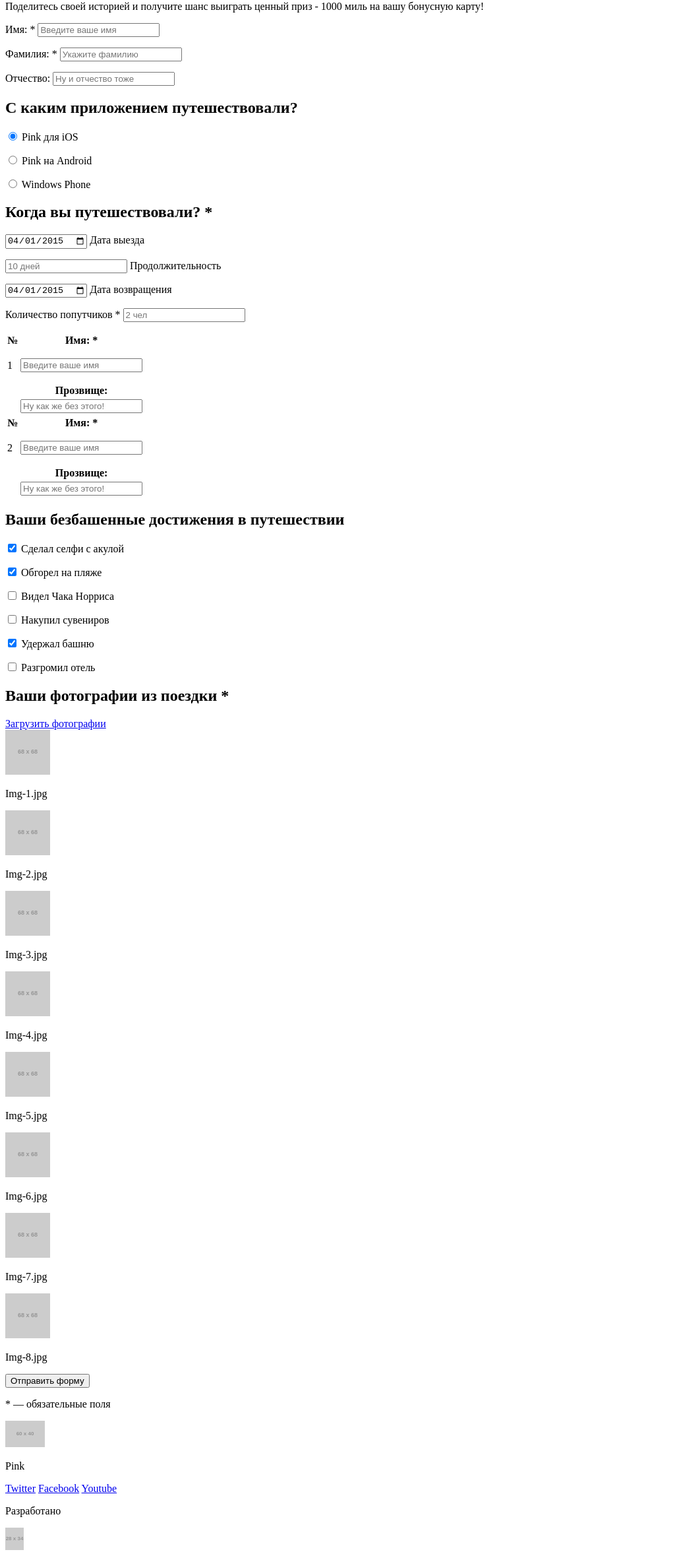
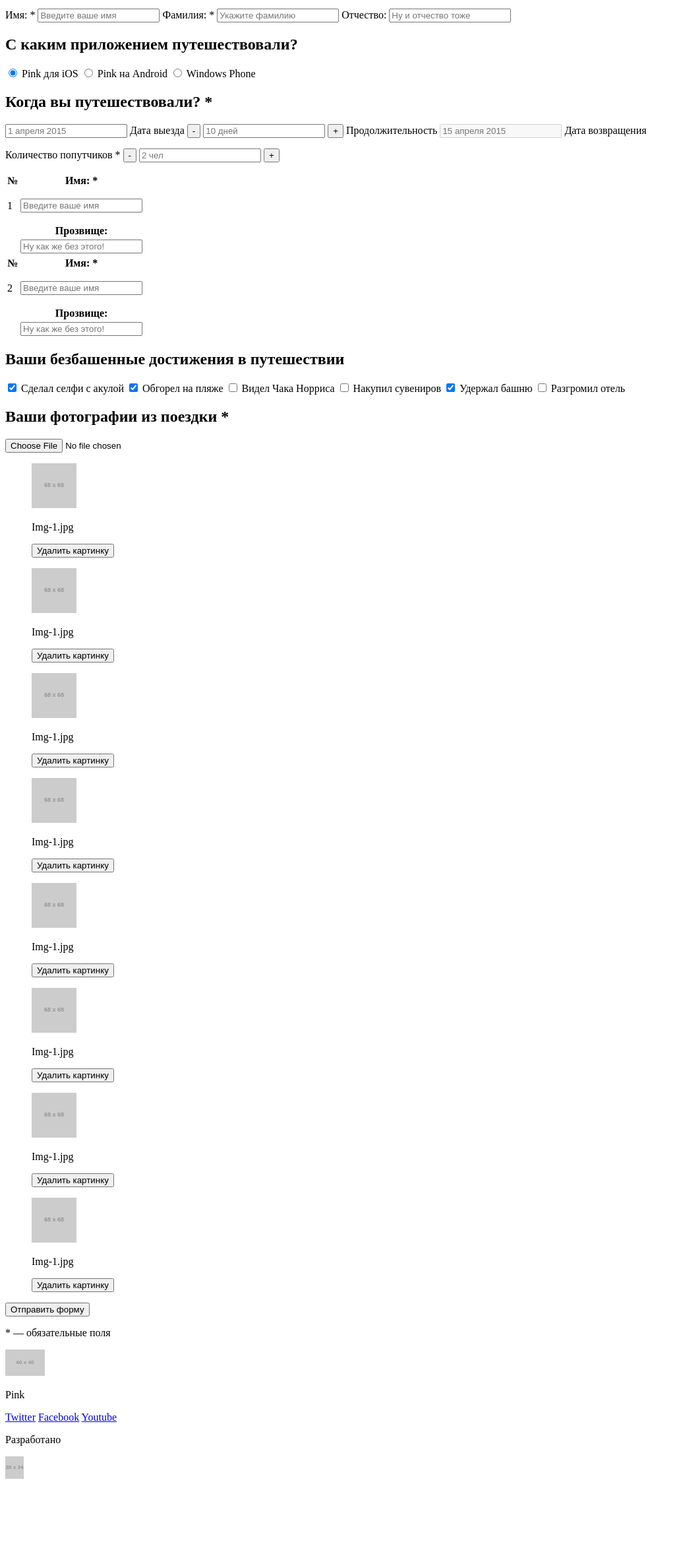
Before and after one commit to talequale/39082-pink, a website: page form.html in a window 1280 px wide. Shown: the part 218-2579 px from the top of the page at 66% size, without its empty margins (0-1036 px from the left). After the commit the page ends 2471 px from the top, so only its background shows below. Drawn offline with Linux system fonts and the light colour scheme; placeholder pictures from the web are drawn by us.

Commit message:
правки в разметке после проверки

```diff
--- a/pink-form-mobile.html
+++ b/form.html
@@ -20,52 +20,46 @@
 
 		<!-- в top-menu лежит полупрозрачный фон, который при изменении состояния меню становится непрозрачным, в контейнере абсолютно спозиционированный текстовый логотип и иконка меню с выпадающим списком -->
 		<div class="top-menu">
-			<div class="container-280">
-				<h1 class="pink-logo">Pink</h1>
+			<div class="container">
+				<div class="pink-logo"><a href="index.html">Pink</a></div>
+				<button class="menu-toggle">Меню</button>
 				<nav class="mobile-menu">
 					<ul>
-						<li><a href="index.html#information">Информация</a></li>
-						<li><a href="index.html#features">Возможности</a></li>
-						<li><a href="index.html#reviews">Отзывы</a></li>
-						<li><a href="index.html#prices">Стоимость</a></li>
+						<li><a href="index.html">Главная</a></li>
+						<li><a href="form.html" class="current">Конкурс для путешественников</a></li>
+						<li><a href="blog.html">Блог путешественников</a></li>
 					</ul>
 				</nav>
 			</div>
 		</div>
 
 
-		<h2 class="container-280 header-text page-blocks-title">Конкурс на самое безбашенное путешествие с Пинк</h2>
+		<h1 class="container header-text page-blocks-title">Конкурс на самое безбашенное путешествие с Пинк</h1>
 
 
 
 	</header>
 
 
-
+	<div class="page-form">
 		<form action="#" method="post">
 
 
 			<!-- form-name-block - белый фон -->
 			<div class="form-name-block">
 
-			<div class="container-280">
+				<div class="container">
 
 					<p class="name-block-description">Поделитесь своей историей и получите шанс выиграть ценный приз - 1000 миль на вашу бонусную карту!</p>
 
-				<p>
 					<label for="first-name" class="form-paragraph-uppercase">Имя: *</label>
 					<input type="text" id="first-name" name="first-name" placeholder="Введите ваше имя" required>
-				</p>
 
-				<p>
 					<label for="last-name" class="form-paragraph-uppercase">Фамилия: *</label>
 					<input type="text" id="last-name" name="last-name" placeholder="Укажите фамилию" required>
-				</p>
 
-				<p>
 					<label for="middle-name" class="form-paragraph-uppercase">Отчество:</label>
 					<input type="text" id="middle-name" name="middle-name" placeholder="Ну и отчество тоже">
-				</p>
 
 				</div>
 
@@ -76,24 +70,18 @@
 			<!-- form-platform-choice - серый фон -->
 			<div class="form-platform-choice">
 
-			<div class="container-280">
+				<div class="container">
 
 					<h2 class="form-paragraph-uppercase">С каким приложением путешествовали?</h2>
 
-				<p>
 					<input type="radio" id="ios" name="platform" checked>
 					<label for="ios" class="form-paragraph-lowregister">Pink для iOS</label>
-				</p>
 
-				<p>
 					<input type="radio" id="android" name="platform">
 					<label for="android" class="form-paragraph-lowregister">Pink на Android</label>
-				</p>
 
-				<p>
 					<input type="radio" id="windows" name="platform">
 					<label for="windows" class="form-paragraph-lowregister">Windows Phone</label>
-				</p>
 
 				</div>
 
@@ -104,24 +92,23 @@
 			<!-- form-date-block - белый фон -->
 			<div class="form-date-block">
 
-			<div class="container-280">
+				<div class="container">
 
 					<h2 class="form-paragraph-uppercase">Когда вы путешествовали? *</h2>
 
-				<p>
-					<input type="date" id="departure-date" name="departure-date" class="form-paragraph-lowregister" value="2015-04-01" required>
+					<input type="text" id="departure-date" name="departure-date" class="form-paragraph-lowregister" placeholder="1 апреля 2015" required>
 					<label for="departure-date" class="form-paragraph-uppercase">Дата выезда</label>
-				</p>
 
-				<p>
-					<input type="number" id="trip-length" name="trip-length" class="form-paragraph-lowregister" placeholder="10 дней" required>
+					<button class="reduce-btn">-</button>
+
+					<input type="text" id="trip-length" name="trip-length" class="form-paragraph-lowregister" placeholder="10 дней" required>
+
+					<button class="increase-btn">+</button>
+
 					<label for="trip-length" class="form-paragraph-uppercase">Продолжительность</label>
-				</p>
 
-				<p>
-					<input type="date" id="return-date" name="return-date" class="form-paragraph-lowregister" value="2015-04-01" required>
+					<input type="text" id="return-date" name="return-date" class="form-paragraph-lowregister" placeholder="15 апреля 2015" disabled>
 					<label for="return-date" class="form-paragraph-uppercase">Дата возвращения</label>
-				</p>
 
 			</div>
 
@@ -131,14 +118,20 @@
 		<!-- form-companions-block - серый фон -->
 		<div class="form-companions-block">
 
-			<div class="container-280">
+			<div class="container">
 
 				<p>
 					<label for="number-of-companions" class="form-paragraph-uppercase">Количество попутчиков *</label>
-					<input type="number" id="number-of-companions" name="number-of-companions" class="form-paragraph-lowregister" placeholder="2 чел" required>
+
+					<button class="reduce-btn">-</button>
+
+					<input type="text" id="number-of-companions" name="number-of-companions" class="form-paragraph-lowregister" placeholder="2 чел" required>
+
+					<button class="increase-btn">+</button>
+
 				</p>
 
-				<section class="companion-name">
+				<div class="companion-name">
 					<table>
 						<tr>
 							<th class="form-paragraph-uppercase">№</th>
@@ -165,9 +158,9 @@
 							</td>
 						</tr>
 					</table>
-				</section>
+				</div>
 
-				<section class="companion-name">
+				<div class="companion-name">
 					<table>
 						<tr>
 							<th class="form-paragraph-uppercase">№</th>
@@ -194,7 +187,7 @@
 							</td>
 						</tr>
 					</table>
-				</section>
+				</div>
 
 			</div>
 
@@ -203,39 +196,28 @@
 		<!-- form-achievements-block - белый фон -->
 		<div class="form-achievements-block">
 
-			<div class="container-280">
+			<div class="container">
 
 				<h2 class="form-paragraph-uppercase">Ваши безбашенные достижения в путешествии</h2>
 
-				<p>
 				<input type="checkbox" id="selfie-shark" checked>
 				<label for="selfie-shark" class="form-paragraph-lowregister">Сделал селфи с акулой</label>
-				</p>
 
-				<p>
 				<input type="checkbox" id="sunburn" checked>
 				<label for="sunburn" class="form-paragraph-lowregister">Обгорел на пляже</label>
-				</p>
 
-				<p>
 				<input type="checkbox" id="chuck-norris">
 				<label for="chuck-norris" class="form-paragraph-lowregister">Видел Чака Норриса</label>
-				</p>
 
-				<p>
 				<input type="checkbox" id="souvenirs">
 				<label for="souvenirs" class="form-paragraph-lowregister">Накупил сувениров</label>
-				</p>
 
-				<p>
 				<input type="checkbox" id="leaning-tower" checked>
 				<label for="leaning-tower" class="form-paragraph-lowregister">Удержал башню</label>
-				</p>
 
-				<p>
 				<input type="checkbox" id="ruined-hotel">
 				<label for="ruined-hotel" class="form-paragraph-lowregister">Разгромил отель</label>
-				</p>
+
 			</div>
 
 		</div>
@@ -243,53 +225,61 @@
 		<!-- form-photos-block - серый фон -->
 		<div class="form-photos-block">
 
-			<div class="container-280">
+			<div class="container">
 
 				<h2 class="form-paragraph-uppercase">Ваши фотографии из поездки *</h2>
 
-				<a href="#" class="bordered-btn">Загрузить фотографии</a>
+				<input type="file" id="upload-images-btn">
 
 				<div class="images">
 
-					<div class="close-btn">
+					<figure class="image">
 						<img src="http://placehold.it/68x68" width="68" height="68" alt="">
 						<p class="image-caption">Img-1.jpg</p>
-					</div>
+						<button class="delete-btn">Удалить картинку</button>
+					</figure>
 
-					<div class="close-btn">
+					<figure class="image">
 						<img src="http://placehold.it/68x68" width="68" height="68" alt="">
-						<p class="image-caption">Img-2.jpg</p>
-					</div>
+						<p class="image-caption">Img-1.jpg</p>
+						<button class="delete-btn">Удалить картинку</button>
+					</figure>
 
-					<div class="close-btn">
+					<figure class="image">
 						<img src="http://placehold.it/68x68" width="68" height="68" alt="">
-						<p class="image-caption">Img-3.jpg</p>
-					</div>
+						<p class="image-caption">Img-1.jpg</p>
+						<button class="delete-btn">Удалить картинку</button>
+					</figure>
 
-					<div class="close-btn">
+					<figure class="image">
 						<img src="http://placehold.it/68x68" width="68" height="68" alt="">
-						<p class="image-caption">Img-4.jpg</p>
-					</div>
+						<p class="image-caption">Img-1.jpg</p>
+						<button class="delete-btn">Удалить картинку</button>
+					</figure>
 
-					<div class="close-btn">
+					<figure class="image">
 						<img src="http://placehold.it/68x68" width="68" height="68" alt="">
-						<p class="image-caption">Img-5.jpg</p>
-					</div>
+						<p class="image-caption">Img-1.jpg</p>
+						<button class="delete-btn">Удалить картинку</button>
+					</figure>
 
-					<div class="close-btn">
+					<figure class="image">
 						<img src="http://placehold.it/68x68" width="68" height="68" alt="">
-						<p class="image-caption">Img-6.jpg</p>
-					</div>
+						<p class="image-caption">Img-1.jpg</p>
+						<button class="delete-btn">Удалить картинку</button>
+					</figure>
 
-					<div class="close-btn">
+					<figure class="image">
 						<img src="http://placehold.it/68x68" width="68" height="68" alt="">
-						<p class="image-caption">Img-7.jpg</p>
-					</div>
+						<p class="image-caption">Img-1.jpg</p>
+						<button class="delete-btn">Удалить картинку</button>
+					</figure>
 
-					<div class="close-btn">
+					<figure class="image">
 						<img src="http://placehold.it/68x68" width="68" height="68" alt="">
-						<p class="image-caption">Img-8.jpg</p>
-					</div>
+						<p class="image-caption">Img-1.jpg</p>
+						<button class="delete-btn">Удалить картинку</button>
+					</figure>
 				</div>
 			</div>
 
@@ -298,9 +288,9 @@
 		<!-- form-submit-block - белый фон -->
 		<div class="form-submit-block">
 
-			<div class="container-280">
+			<div class="container">
 
-				<input type="submit" id="submit-btn" name="submit-btn" value="Отправить форму">
+				<button type="submit" id="submit-btn">Отправить форму</button>
 
 				<p class="form-paragraph-uppercase">* &mdash; обязательные поля</p>
 
@@ -310,13 +300,14 @@
 
 
 	</form>
+	</div>
 
 
 
 
 	<footer class="footer-page">
 
-		<div class="container-280">
+		<div class="container">
 
 			<div class="footer-logo  clearfix">
 				<img src="http://placehold.it/60x40" width="60" height="40" alt="">
```
Also changed, not shown: blog.html (renamed from pink-blog-mobile.html, +21 -21 lines), index.html (+29 -45 lines), pink-post-mobile.html (deleted, +0 -121 lines), post.html (added, +126 -0 lines). Lines whose indentation alone changed are shown as unchanged.
